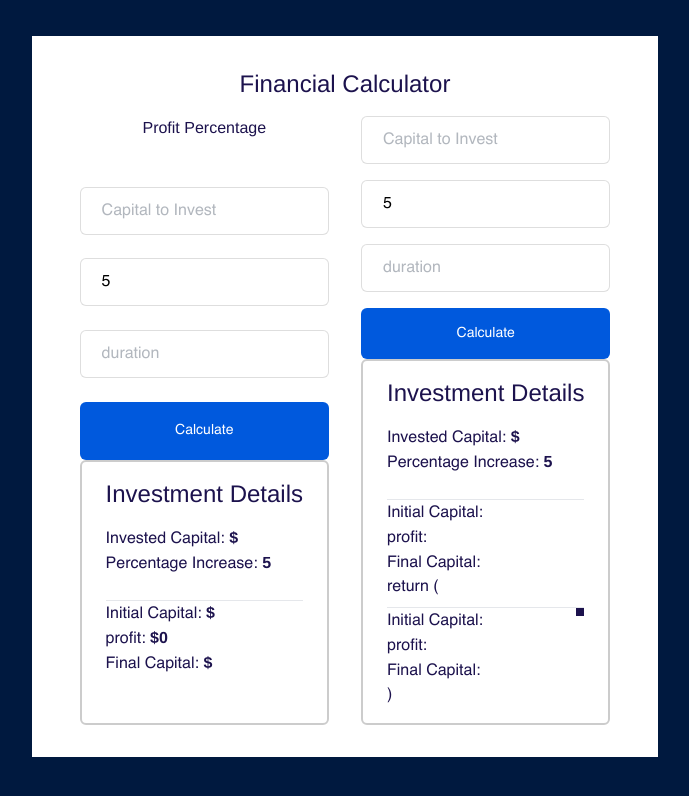
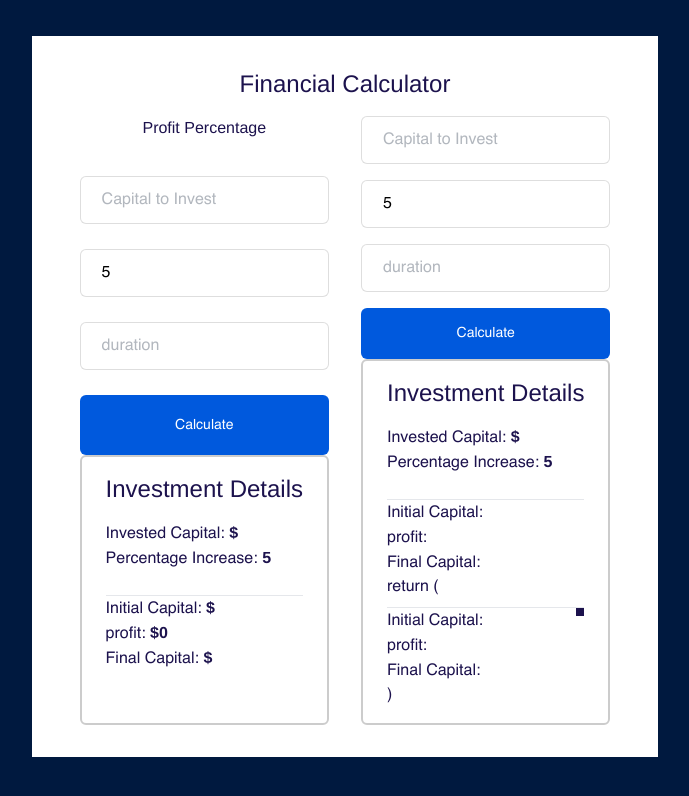
Before and after one commit to Niscolinx/financial-calculator, a React (Create React App) app: page / in a window 1280 px wide. Shown: the top 796 px of the page, without its empty margins (295-984 px from the left). Built offline with nearby package versions, Linux system fonts and the light colour scheme.

Commit message:
working on trading plan

```diff
--- a/src/components/Form.jsx
+++ b/src/components/Form.jsx
@@ -62,7 +62,7 @@ const Form = () => {
             </h2>
             <div className='flex gap-8'>
                 <div className='grid'>
-                    <h4 className='font-medium text-center text-[#1c124d] mb-4'>
+                    <h4 className='font-medium text-center text-[#1c124d]'>
                         Profit Percentage
                     </h4>
                     <form className='grid w-full' onSubmit={handleSubmit}>
```
